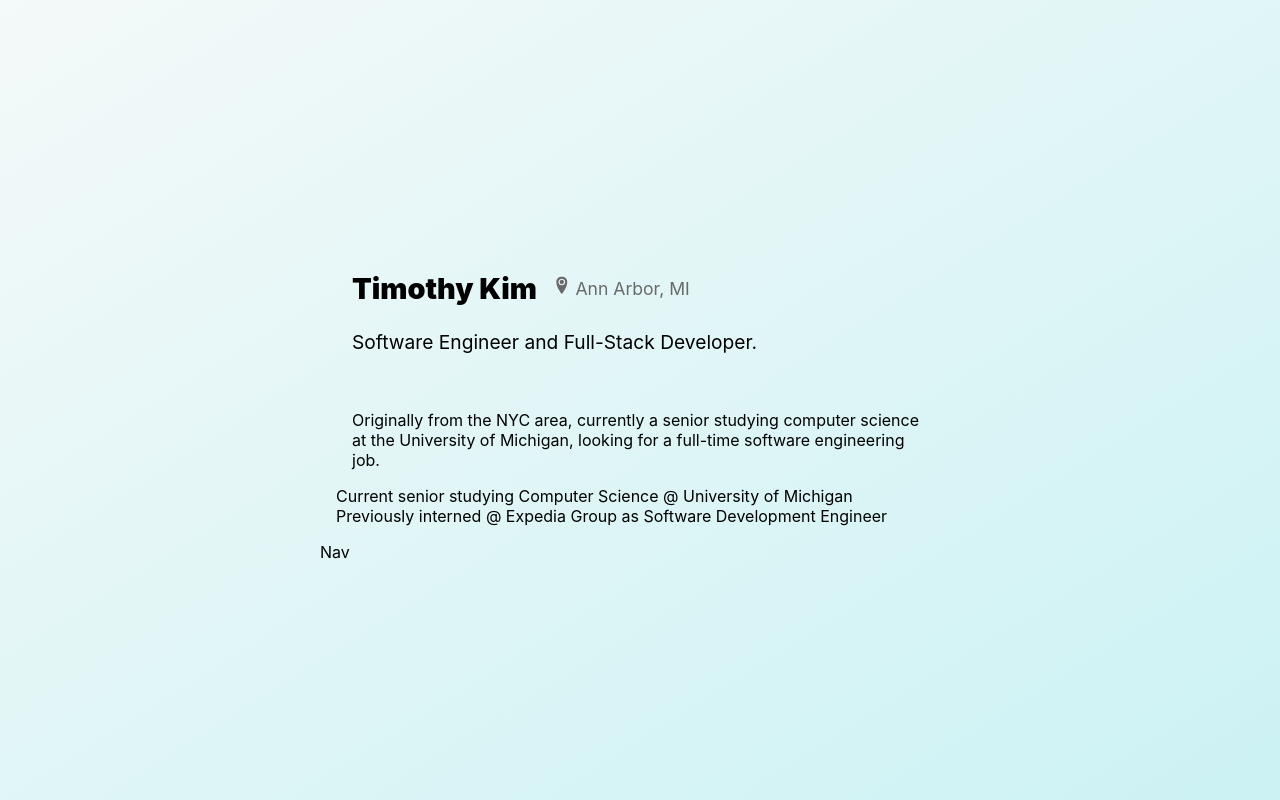
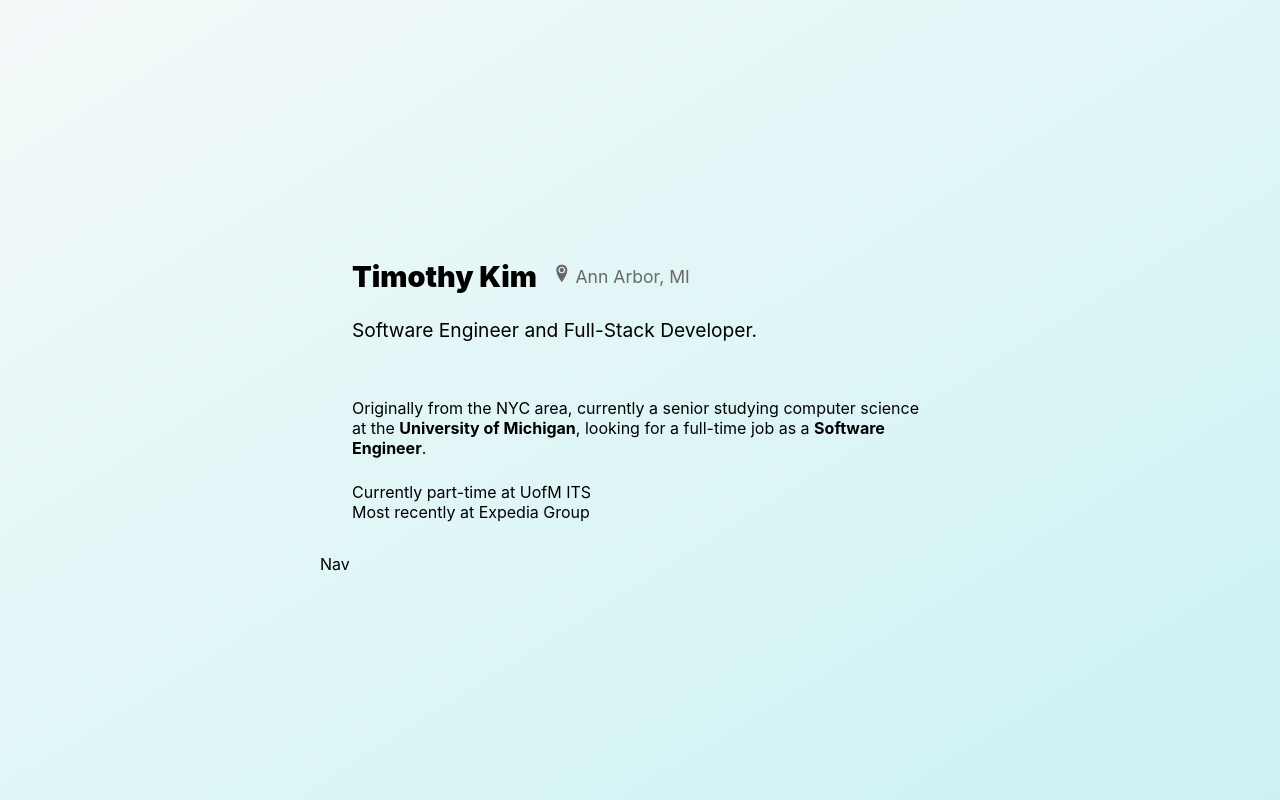
Before and after one commit to timjwkim/Personal-Website, a React (Create React App) app: page / in a window 1280 px wide. Built offline with nearby package versions, Linux system fonts and the light colour scheme.

Commit message:
basic routing setup for main

```diff
--- a/src/Main/Main.css
+++ b/src/Main/Main.css
@@ -7,3 +7,8 @@
   padding: 8px;
   margin: 8px;
 }
+
+.Main-sub {
+  padding: 8px;
+  margin: 8px;
+}
--- a/src/Main/Main.js
+++ b/src/Main/Main.js
@@ -2,23 +2,80 @@ import React from 'react';
 import './Main.css';
 
 const Main = () => {
+  const [screen, setScreen] = React.useState('Home');
+
+  const Home = () => {
     return (
       <div className="Main">
         <div className="Main-text">
           Originally from the NYC area, currently a senior studying computer science
-        at the University of Michigan, looking for a full-time software engineering
-        job.
+          at the <b onClick={() => {setScreen('UM')}}>University of Michigan</b>, looking for a full-time job as
+          a <b>Software Engineer</b>.
         </div>
         <div className="Main-sub">
           <div className="Main-sub-pres">
-          Current senior studying Computer Science @ University of Michigan
+            Currently part-time at UofM ITS
           </div>
           <div className="Main-sub-prev">
-          Previously interned @ Expedia Group as Software Development Engineer
+            Most recently at Expedia Group
           </div>
         </div>
       </div>
-  )
+    );
+  }
+
+  const Um = () => {
+    return (
+      <div className="Main">
+        <div className="Main-text">
+          University of Michigan
+        </div>
+        <div className="Main-sub">
+          What i do <b onClick={() => {setScreen('Home')}}>back</b>
+        </div>
+      </div>
+    );
+  }
+
+  const Umits = () => {
+    return (
+      <div className="Main">
+        <div className="Main-text">
+          University of Michigan ITS
+        </div>
+        <div className="Main-sub">
+          What i do <b onClick={() => {setScreen('Home')}}>back</b>
+        </div>
+      </div>
+    );
+  }
+
+  const Eg = () => {
+    return (
+      <div className="Main">
+        <div className="Main-text">
+          Expedia Group
+        </div>
+        <div className="Main-sub">
+          What i do <b onClick={() => {setScreen('Home')}}>back</b>
+        </div>
+      </div>
+    );
+  }
+
+  const Display = () => {
+    if (screen === 'Home') {
+      return Home();
+    } else if (screen === 'UM') {
+      return Um();
+    } else if (screen === 'UMITS') {
+      return Umits();
+    } else if (screen === 'EG') {
+      return Eg();
+    }
+  }
+
+  return Display();
 }
 
 export default Main;
```
Lines whose indentation alone changed are shown as unchanged.
